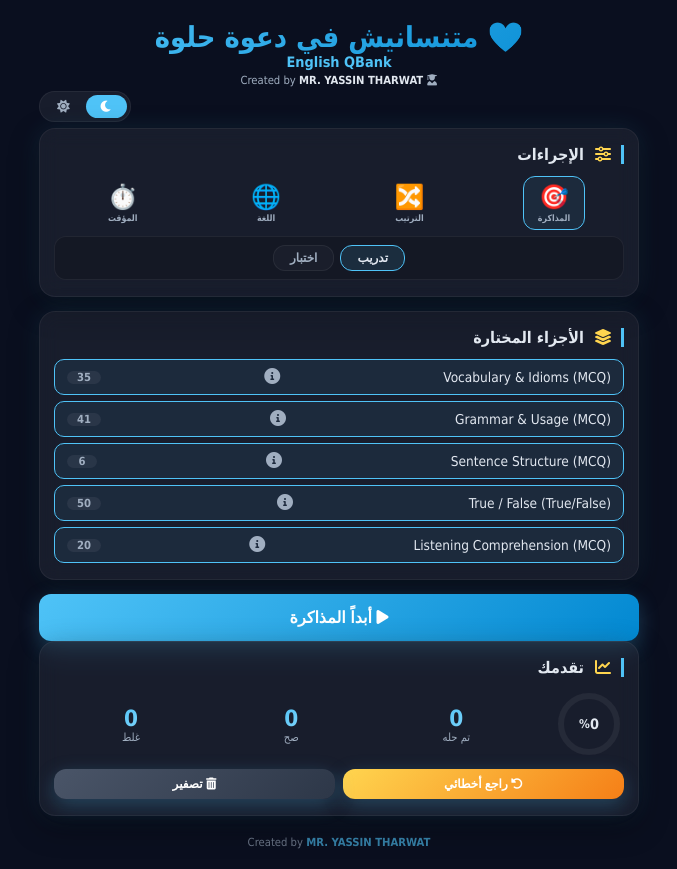
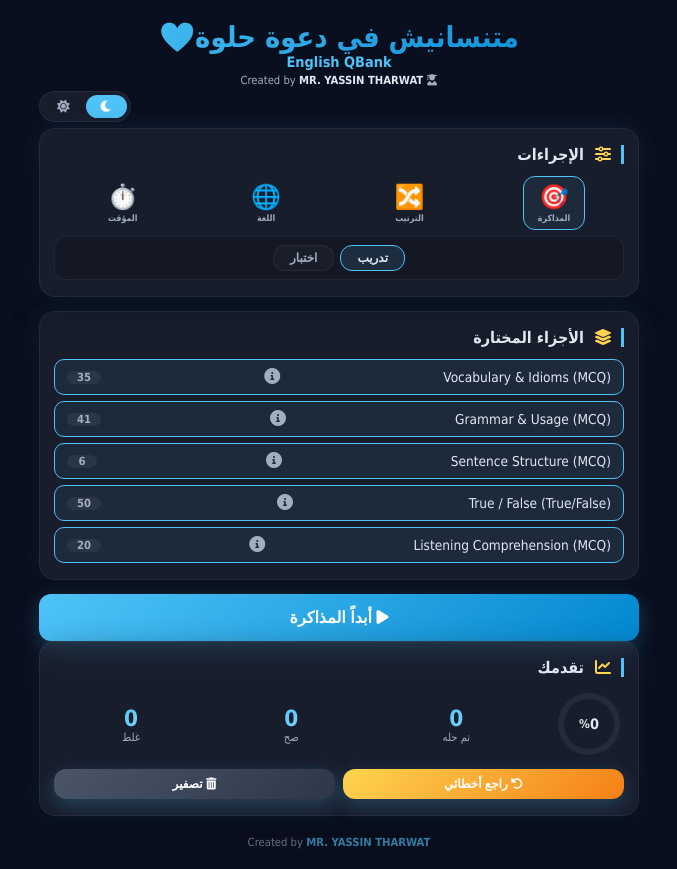
Before and after one commit to saadyassin945-sudo/English-, a plain HTML site: page index.html in a window 1280 px wide. Shown: the whole page, without its empty margins (301-978 px from the left). Drawn offline with Linux system fonts and the light colour scheme.

Commit message:
Update top-header content in index.html

```diff
--- a/index.html
+++ b/index.html
@@ -168,7 +168,7 @@ body.light .tf-badge{background:#e3f2fd;color:#1565c0}
 </head>
 <body>
 <div class="app">
-<div class="top-header"><h1>  🤍 متنسانيش في دعوة حلوة </h1><div class="sub">English QBank</div><div class="creator"><i class="fas fa-user-graduate"></i> Created by <span class="name">MR. YASSIN THARWAT</span></div></div>
+<div class="top-header"><h1>  متنسانيش في دعوة حلوة🤍 </h1><div class="sub">English QBank</div><div class="creator"><i class="fas fa-user-graduate"></i> Created by <span class="name">MR. YASSIN THARWAT</span></div></div>
 <div class="theme-toggle-wrap"><div class="theme-toggle" id="themeToggle"><button class="active" data-theme="dark" onclick="setTheme('dark')"><i class="fas fa-moon"></i></button><button data-theme="light" onclick="setTheme('light')"><i class="fas fa-sun"></i></button></div></div>
 
 <div id="main-screen">
```
